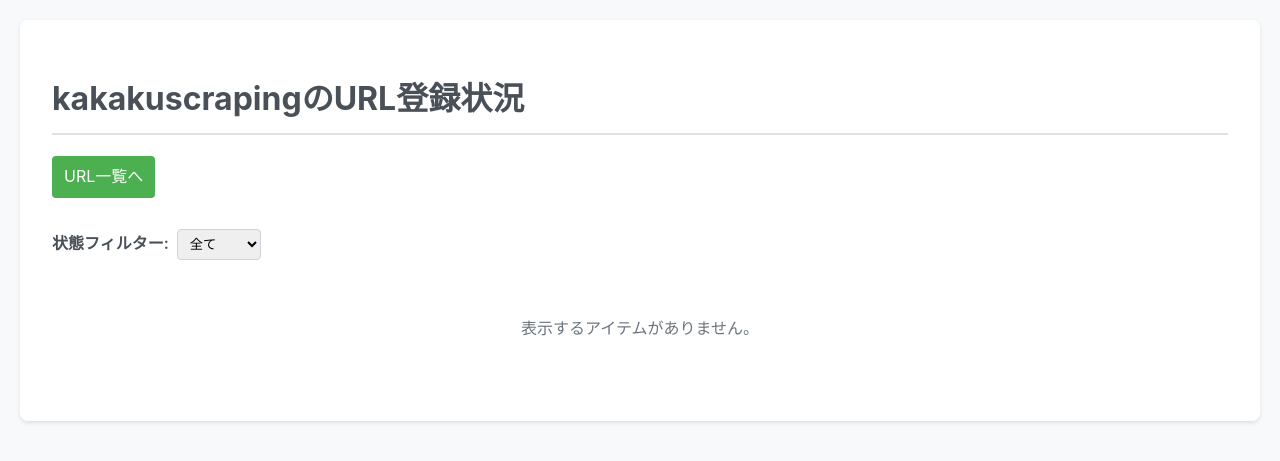
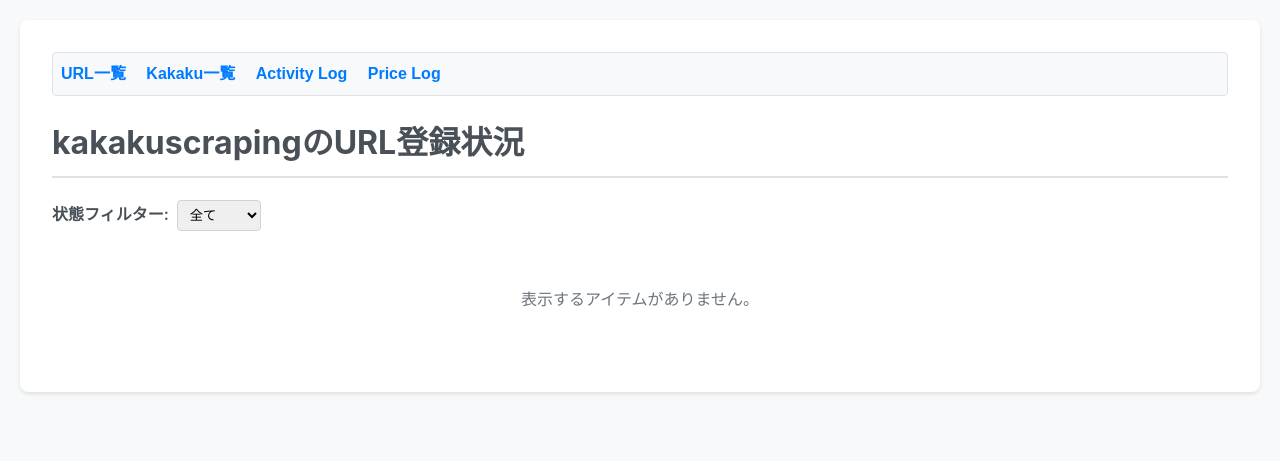
Before and after one commit to gkjg8787/search2kakaku, a FastAPI app: page /kakaku/ in a window 1280 px wide. Shown: the top 461 px of the page. Run offline with FastAPI, Linux system fonts and the light colour scheme; data comes from the database, SQL or seed files in the repository; data that the repository does not hold is empty; parts of the project's set-up code (start-up, migrations or seed data) failed here and were passed over.

Commit message:
feat: add global navigation bar and update templates for consistent layout

```diff
--- a/search2kakaku/main.py
+++ b/search2kakaku/main.py
@@ -6,7 +6,7 @@ from fastapi.responses import RedirectResponse
 
 
 from routers.api import api_router
-from routers.html.urls import router as html_router
+from routers.html.urls import router as url_router
 from routers.html.kakaku import router as kakaku_router
 from routers.html.logs import router as log_router
 from databases.sql.create_db import create_db
@@ -26,7 +26,7 @@ app = FastAPI(lifespan=lifespan)
 app.mount("/static", StaticFiles(directory="static"), name="static")
 
 app.include_router(api_router)
-app.include_router(html_router)
+app.include_router(url_router)
 app.include_router(kakaku_router)
 app.include_router(log_router)
 
@@ -34,5 +34,5 @@ app.include_router(log_router)
 @app.get("/")
 async def root(request: Request):
     return RedirectResponse(
-        url=request.url_for("read_urls"), status_code=status.HTTP_302_FOUND
+        url=request.url_for("url_list"), status_code=status.HTTP_302_FOUND
     )
--- /dev/null
+++ b/search2kakaku/templates/_navbar.html
@@ -0,0 +1,34 @@
+<style>
+    .global-nav {
+        margin-bottom: 1rem;
+        padding: 0.5rem;
+        background-color: #f8f9fa;
+        border-radius: 4px;
+        border: 1px solid #dee2e6;
+        font-family: sans-serif;
+    }
+    .global-nav a {
+        margin-right: 1rem;
+        text-decoration: none;
+        color: #007bff;
+        font-weight: bold;
+    }
+    .global-nav a:hover {
+        text-decoration: underline;
+    }
+    @media (prefers-color-scheme: dark) {
+        .global-nav {
+            background-color: #1e1e1e;
+            border-color: #444;
+        }
+        .global-nav a {
+            color: #6cb2ff;
+        }
+    }
+</style>
+<nav class="global-nav">
+    <a href="{{ url_for('url_list') }}">URL一覧</a>
+    <a href="{{ url_for('kakaku_list') }}">Kakaku一覧</a>
+    <a href="{{ url_for('log_list') }}">Activity Log</a>
+    <a href="{{ url_for('pricelog_list') }}">Price Log</a>
+</nav>
--- a/search2kakaku/templates/activitylog_list.html
+++ b/search2kakaku/templates/activitylog_list.html
@@ -22,6 +22,7 @@
     </style>
 </head>
 <body>
+    {% include "_navbar.html" %}
     <h1>Activity Logs</h1>
 
     <div class="filters">
--- a/search2kakaku/templates/kakaku_list.html
+++ b/search2kakaku/templates/kakaku_list.html
@@ -158,10 +158,8 @@
 {% block body %}
 
 <div class="container">
+    {% include "_navbar.html" %}
     <h1>kakakuscrapingのURL登録状況</h1>
-    <nav>
-        <a href="{{ url_for('url_list') }}" class="button-like">URL一覧へ</a>
-    </nav>
     {% if error_msgs %}
     <div class="error-container">
         <strong>エラーが発生しました:</strong>
--- a/search2kakaku/templates/pricelog_list.html
+++ b/search2kakaku/templates/pricelog_list.html
@@ -24,6 +24,7 @@
     </style>
 </head>
 <body>
+    {% include "_navbar.html" %}
     <h1>Price Logs</h1>
 
     <div class="filters">
--- a/search2kakaku/templates/url_list.html
+++ b/search2kakaku/templates/url_list.html
@@ -80,12 +80,10 @@
     </style>
 {% endblock %}
 {% block body %}
+    {% include "_navbar.html" %}
     <h1>登録済みURL一覧</h1>
     <nav>
         <a href="{{ url_for('add_url_form') }}" class="button-like url-add">URLの追加</a>
-        {% if to_link %}
-        <a href="{{ url_for('kakaku_list') }}" class="button-like kakaku-list">kakakuscrapingのURL登録状況</a>
-        {% endif %}
     </nav>
 
     <table>
```
